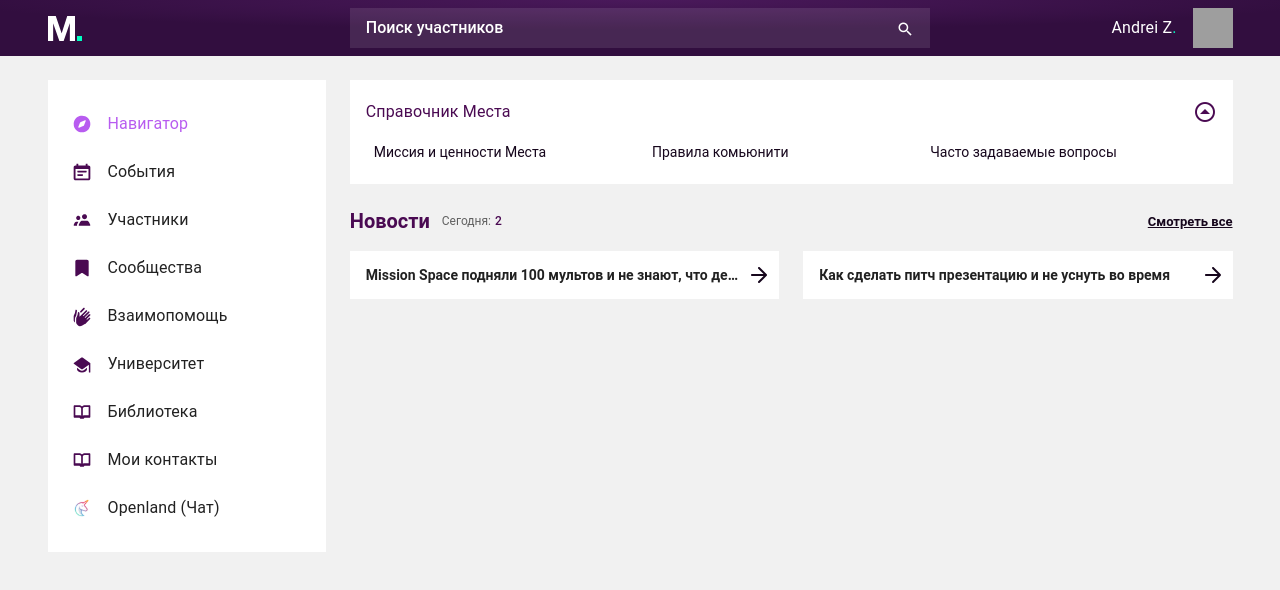
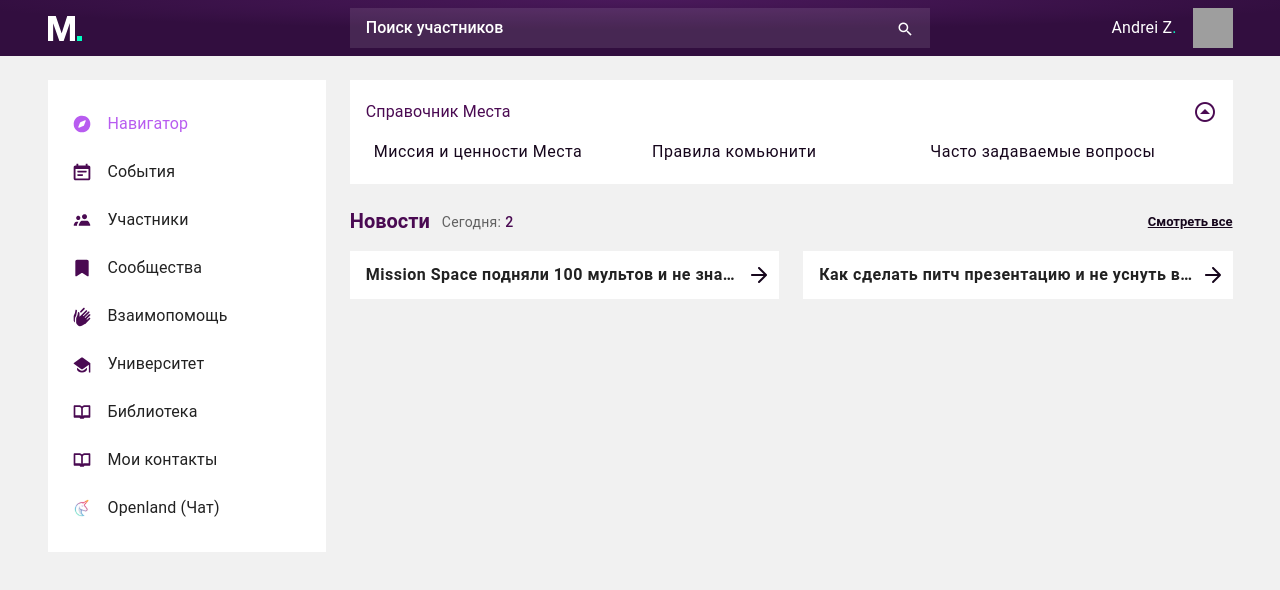
Before and after one commit to Andrei-Zhulid/mesto-start-page, a Vue app: page /navigator in a window 1280 px wide. Both pictures are taken after a click on the button "Справочник Места". Shown: the top 590 px of the page. Built offline with nearby package versions, Linux system fonts and the light colour scheme; grey boxes are pictures that could not be loaded.

Commit message:
Refactored CSS

```diff
--- a/src/components/BlockNewsCard.vue
+++ b/src/components/BlockNewsCard.vue
@@ -6,7 +6,7 @@
     v-ripple="false"
     class="no-pseudo-opacity"
   >
-    <v-card-title class="card__title_font flex-nowrap justify-space-between py-3 pr-2">
+    <v-card-title class="text-body-1 font-weight-bold flex-nowrap justify-space-between py-3 pr-2">
       <span class="text-truncate mr-2">{{ news.title }}</span>
       <Icon style="overflow: visible"/>
     </v-card-title>
@@ -27,13 +27,3 @@ export default {
   },
 }
 </script>
-
-<style scoped>
-.card__title_font {
-  font-size: 14px;
-  font-weight: bold;
-  line-height: 19px;
-  letter-spacing: normal;
-  text-decoration: none;
-}
-</style>
--- a/src/components/Handbook.vue
+++ b/src/components/Handbook.vue
@@ -23,7 +23,7 @@
             >
               <router-link
                 :to="{ name: link.routeName }"
-                class="link_font"
+                class="text-body-1 text-decoration-none"
               >{{ link.title }}
               </router-link>
             </v-col>
@@ -45,12 +45,3 @@ export default {
   },
 }
 </script>
-
-<style scoped>
-.link_font {
-  font-size: 14px;
-  line-height: 19px;
-  letter-spacing: normal;
-  text-decoration: none;
-}
-</style>
--- a/src/components/Handbook1.vue
+++ b/src/components/Handbook1.vue
@@ -22,8 +22,8 @@
             class="bg_grey fill-height no-pseudo-opacity"
           >
             <v-card-text
-              class="text--primary body-1"
-              style="padding: 10px 16px 11px 16px;"
+              class="text--primary"
+              style="padding: 9px 16px"
             >{{ section.title }}
             </v-card-text>
           </v-card>
--- a/src/components/MBlockTitle.vue
+++ b/src/components/MBlockTitle.vue
@@ -7,11 +7,11 @@
       <template v-for="(item, i) in summary">
         <span
           :key="'t'+i"
-          class="details_font text--secondary mr-1"
+          class="text-body-2 text--secondary mr-1"
         >{{ item.title }}:</span>
         <span
           :key="'n'+i"
-          class="number_font deep-purple--text mr-1"
+          class="text-body-2 font-weight-medium deep-purple--text mr-1"
         >{{ item.number }}</span>
       </template>
     </div>
@@ -41,19 +41,6 @@ export default {
   letter-spacing: normal;
 }
 
-.details_font {
-  font-size: 12px;
-  line-height: 15px;
-  letter-spacing: normal;
-}
-
-.number_font {
-  font-size: 12px;
-  font-weight: 500;
-  line-height: 15px;
-  letter-spacing: normal;
-}
-
 .link_font {
   font-size: 13px;
   font-weight: 600;
--- a/src/components/common/TheProfileMenu.vue
+++ b/src/components/common/TheProfileMenu.vue
@@ -30,7 +30,7 @@
     </template>
     <v-list
       color="deep-purple"
-      class="profile-menu_font"
+      class="text-body-2 font-weight-bold"
     >
       <v-list-item
         v-for="(item, i) in items"
@@ -84,10 +84,4 @@ export default {
   min-width: unset !important;
   float: right;
 }
-
-.profile-menu_font {
-  font-size: 12px;
-  line-height: 16px;
-  font-weight: bold;
-}
 </style>
--- a/src/views/UniversityStub.vue
+++ b/src/views/UniversityStub.vue
@@ -60,6 +60,7 @@ export default {
 .email.v-text-field >>> input {
   font-weight: 600;
   font-size: 12px;
+  line-height: 16px;
   letter-spacing: normal;
   padding: 3px;
 }
```
Also changed, not shown: src/scss/variables.scss (+6 -1 lines).
